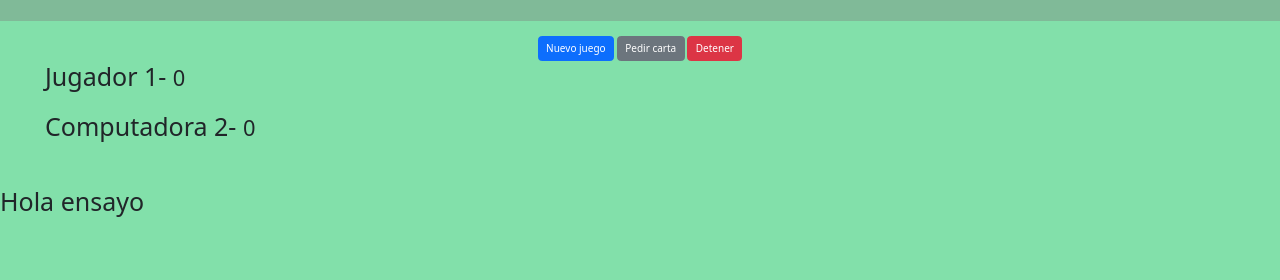
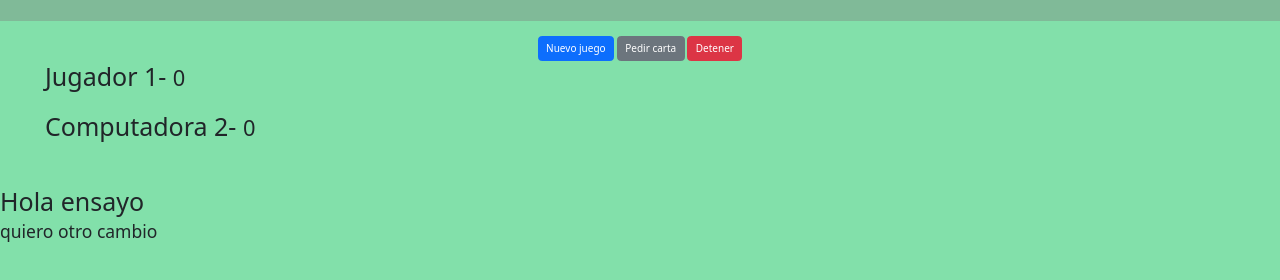
Before and after one commit to snawi/js-vite-blacjack, a website built with Vite: page index.html in a window 1280 px wide. Shown: the part 54-334 px from the top of the page. Built offline with nearby package versions, Linux system fonts and the light colour scheme.

Commit message:
otro cambio

```diff
--- a/index.html
+++ b/index.html
@@ -49,6 +49,10 @@
     <h1>Hola ensayo</h1>
   </div>
 
+  <div>
+    <h3>quiero otro cambio</h3>
+  </div>
+
   </div>
 
 
```
